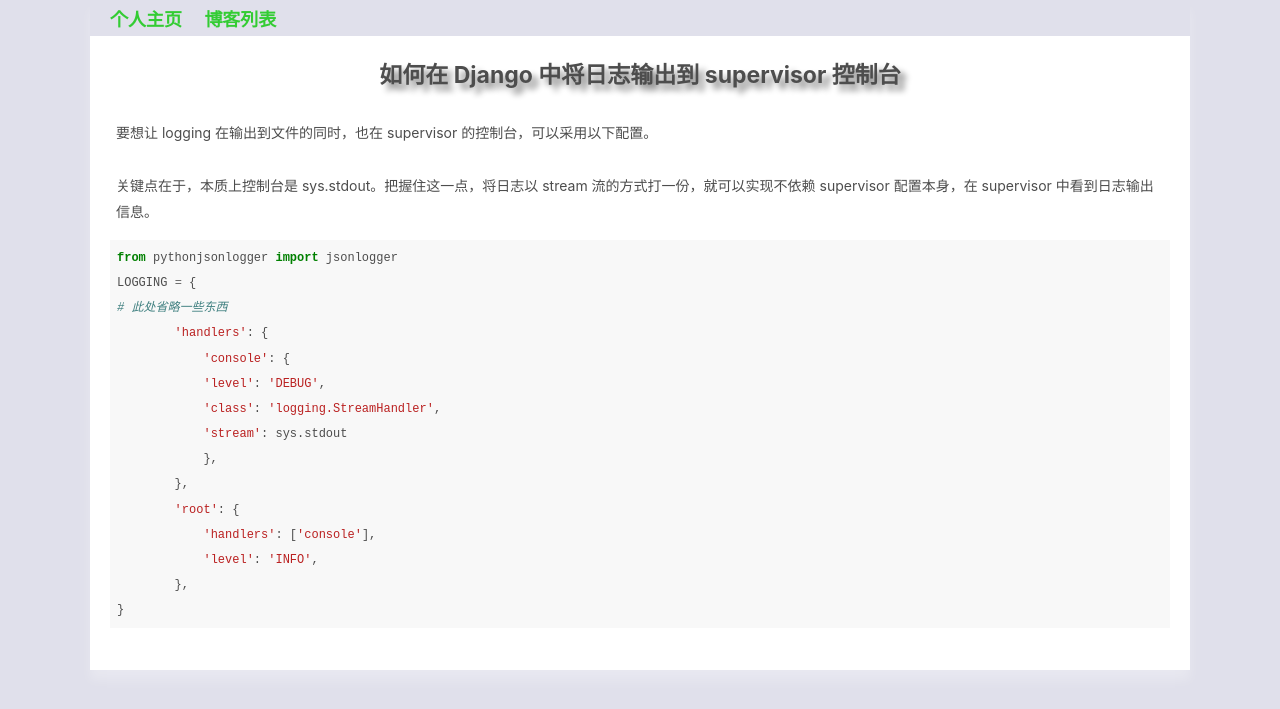
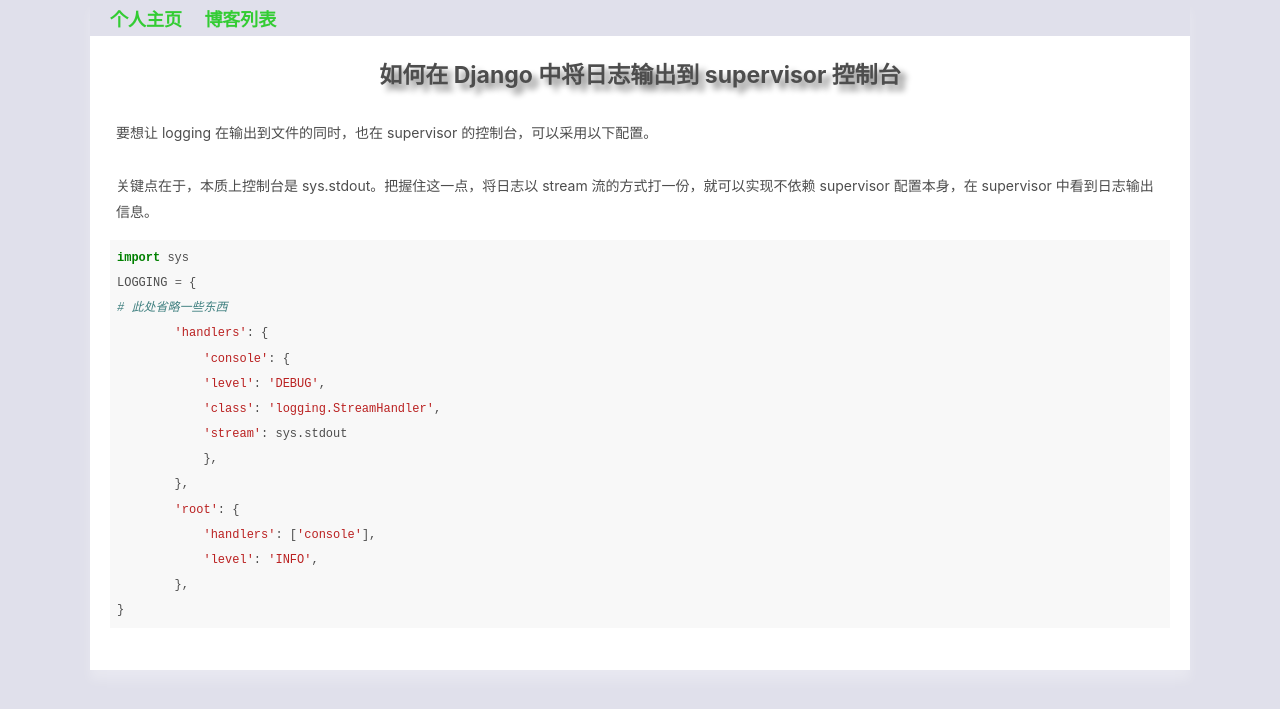
Before and after one commit to xxleyi/xxleyi.github.io, a Jekyll site: the page built from _posts/2018-10-17-如何在 Django 中将日志输出到 supervisor 控制台.md, in a window 1280 px wide. Shown: the top 709 px of the page. Built offline with Jekyll 4.4.1, drawn with Linux system fonts in a browser that asks for light colours.

Commit message:
refine old blog

```diff
--- a/_posts/2018-10-17-如何在 Django 中将日志输出到 supervisor 控制台.md
+++ b/_posts/2018-10-17-如何在 Django 中将日志输出到 supervisor 控制台.md
@@ -9,7 +9,7 @@
 关键点在于，本质上控制台是 sys.stdout。把握住这一点，将日志以 stream 流的方式打一份，就可以实现不依赖 supervisor 配置本身，在 supervisor 中看到日志输出信息。
 
 {% highlight python %}
-from pythonjsonlogger import jsonlogger
+import sys
 LOGGING = {
 # 此处省略一些东西
 	'handlers': {
```
